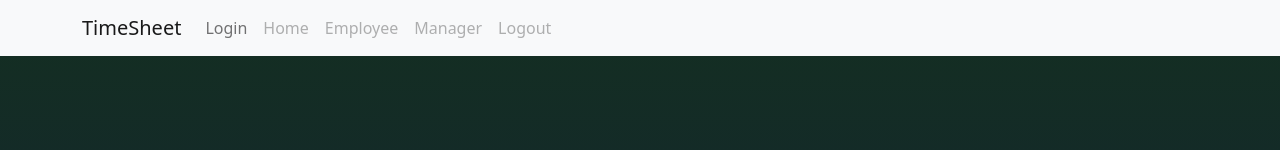
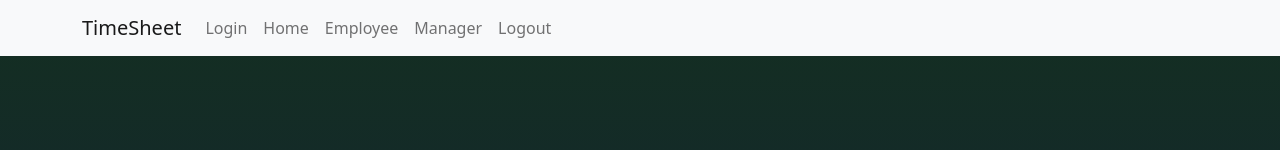
Before and after one commit to sakshishah6/employee-logging-system, a React (Create React App) app: page / in a window 1280 px wide. Shown: the top 150 px of the page. Built offline with nearby package versions, Linux system fonts and the light colour scheme.

Commit message:
added functionality to Navbar

```diff
--- a/src/components/Navbar.js
+++ b/src/components/Navbar.js
@@ -5,10 +5,10 @@ import { React, useState, useEffect } from 'react';
 
 
 function Navbar1() {
-  const [homePage, setHomePage] = useState(true)
-  const [employeePage, setEmployeePage] = useState(true)
-  const [managerPage, setManagerPage] = useState(true)
-  const [logoutPage, setLogoutPage] = useState(true)
+  const [homePage, setHomePage] = useState(false)
+  const [employeePage, setEmployeePage] = useState(false)
+  const [managerPage, setManagerPage] = useState(false)
+  const [logoutPage, setLogoutPage] = useState(false)
 
 
   return (
```
